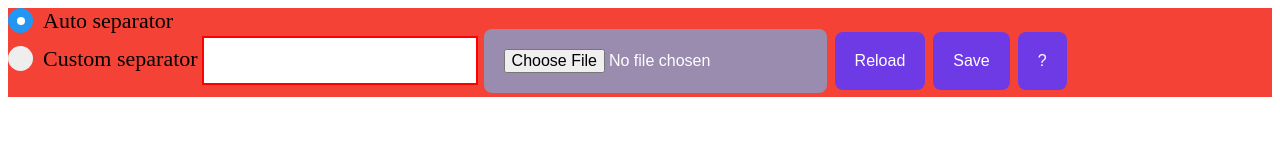
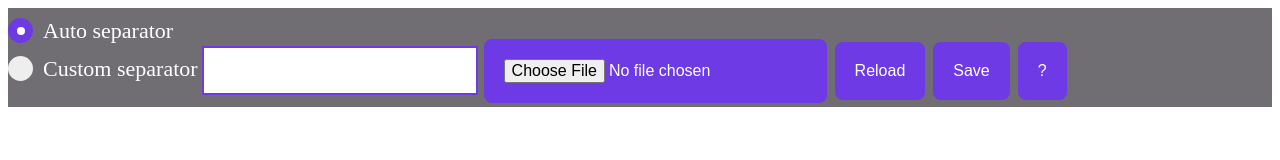
Before and after one commit to AHeraldOfTheNewAge/BP-CAT-CSV-VIEWER-EDITOR-in-browser-app-, a plain HTML site: page index.html in a window 1280 px wide. Drawn offline with Linux system fonts and the light colour scheme.

Commit message:
even more colors changed...

```diff
--- a/index.html
+++ b/index.html
@@ -1,6 +1,6 @@
-<div align="left" style=" display:block; background-color: #f44336">
+<div align="left" style=" display:block; background-color: #706e73">
     <div  style="display:inline-block;">
-        <form>
+        <form style="color:#fff; padding-top: 10px;">
             <div>
               <label class="container">
               <input type="radio" name="separator" id="auto" checked>
--- a/style.css
+++ b/style.css
@@ -1,6 +1,6 @@
 /* input */
 .input{
-  border: 2px solid red;
+  border: 2px solid #6e3ae6;
   width: 100%;
   padding: 12px 20px;
   margin: 8px 0;
@@ -49,7 +49,7 @@
 
 /* When the radio button is checked, add a blue background */
 .container input:checked ~ .checkmark {
-  background-color: #2196F3;
+  background-color: #6e3ae6;
 }
 
 /* Create the indicator (the dot/circle - hidden when not checked) */
@@ -106,7 +106,7 @@
 
   .buton_upload
   {
-      background-color:  #998cae;
+      background-color:  #6e3ae6;
       border: none;
       color: white;
       padding: 20px;
```
Lines whose indentation alone changed are shown as unchanged.
